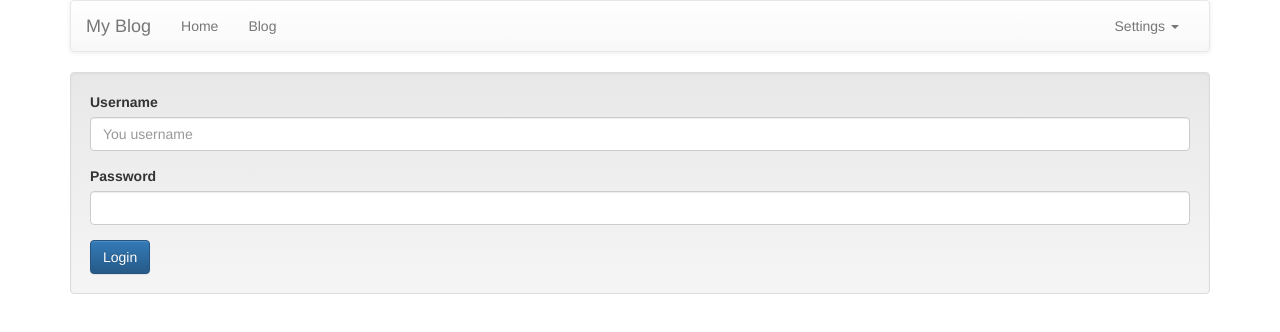
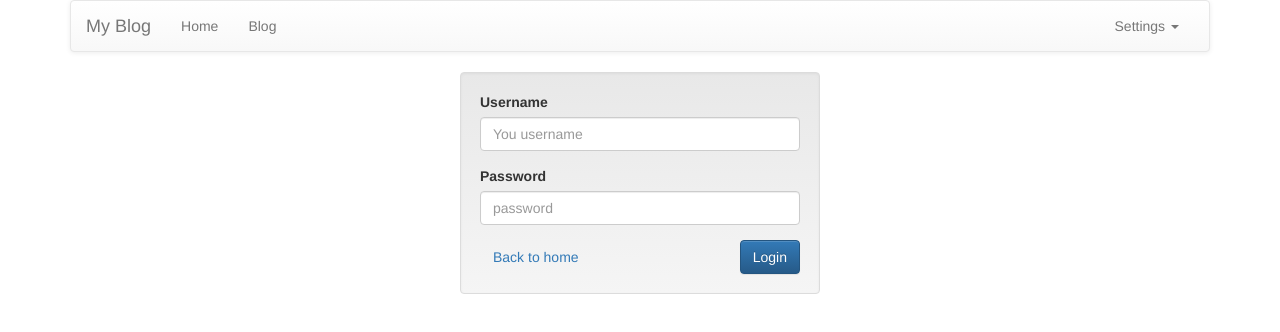
Before and after one commit to enimiste/ng4-loopback-blog-tutorial, an Angular app in the folder blog/: page /user/login in a window 1280 px wide. Shown: the top 332 px of the page. Built offline with nearby package versions, Linux system fonts and the light colour scheme.

Commit message:
redesign login page

```diff
--- a/blog/src/app/app.component.ts
+++ b/blog/src/app/app.component.ts
@@ -36,8 +36,7 @@ export class AppComponent implements OnInit {
     onLogoutClicked() {
         this.authService.logout()
             .subscribe(() => {
-                this.router.navigate(['/home']);
-
+                this.router.navigate(['/user/login']);
             });
     }
 }
--- a/blog/src/app/user/login/login.component.html
+++ b/blog/src/app/user/login/login.component.html
@@ -1,3 +1,5 @@
+<div class="row">
+    <div class="col-md-4 col-md-offset-4">
         <form (submit)="onLoginFormClicked(username.value, password.value)"
               class="well">
             <div class="alert alert-success" *ngIf="message.isSuccess()">
@@ -18,10 +20,12 @@
             <div class="form-group">
                 <label for="password">Password</label>
                 <input type="password" class="form-control"
-               #password
+                       #password placeholder="password"
                        name="password" id="password">
             </div>
 
-
-    <button type="submit" class="btn btn-primary">Login</button>
+            <a routerLink="/home" class="btn">Back to home</a>
+            <button type="submit" class="btn btn-primary pull-right">Login</button>
         </form>
+    </div>
+</div>
--- a/blog/src/app/user/profil/profil.component.html
+++ b/blog/src/app/user/profil/profil.component.html
@@ -1,4 +1,6 @@
-<h3>Welcome : {{ user.username}} </h3>
-<ul>
-    <li>Email : {{ user.email}}</li>
-</ul>
+<div *ngIf="loggedIn">
+    <h3>Welcome : {{ user.username}} </h3>
+    <ul>
+        <li>Email : {{ user.email}}</li>
+    </ul>
+</div>
```
Lines whose indentation alone changed are shown as unchanged.
